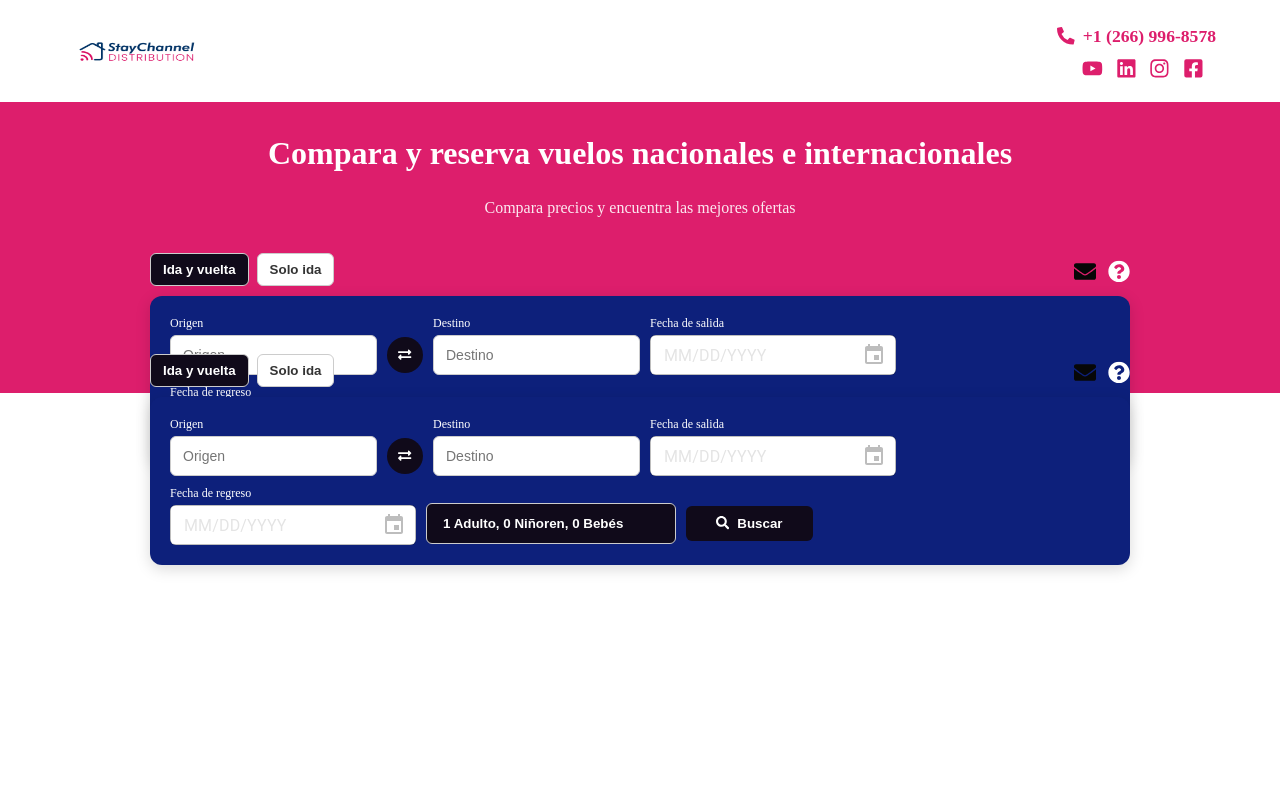
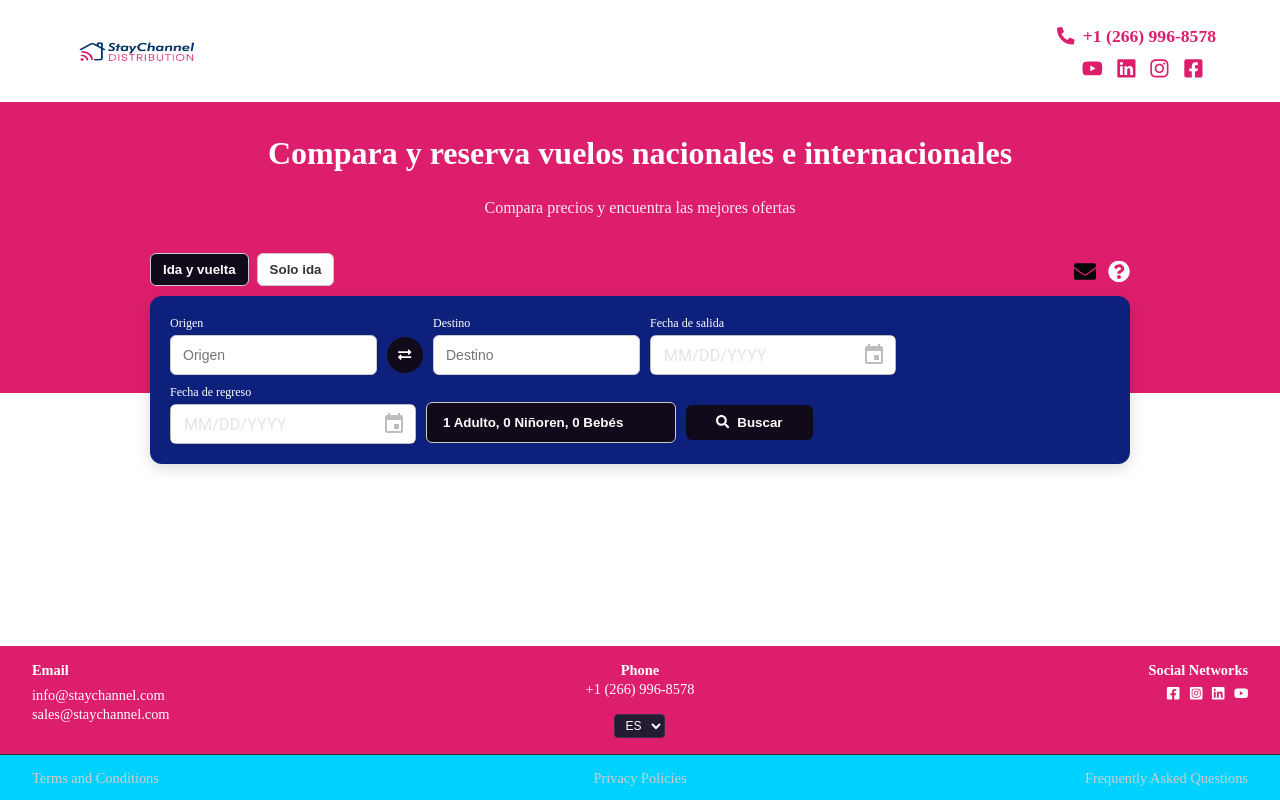
Before and after one commit to Jerry-Techie/StayChannel, a React (Vite) app: page / in a window 1280 px wide. Built offline with nearby package versions, Linux system fonts and the light colour scheme.

Commit message:
Refactor Footer component and styles

```diff
--- a/src/components/Footer.jsx
+++ b/src/components/Footer.jsx
@@ -1,493 +1,171 @@
-import React, { useState, useRef, useEffect } from "react";
+import React from "react";
 import styled from "styled-components";
-import { FaExchangeAlt, FaSearch, FaEnvelope, FaQuestionCircle } from "react-icons/fa";
-import { LocalizationProvider } from "@mui/x-date-pickers";
-import { AdapterDateFns } from "@mui/x-date-pickers/AdapterDateFns";
-import { DatePicker } from "@mui/x-date-pickers/DatePicker";
-import { useTranslation } from "react-i18next";
-import { motion, AnimatePresence } from "framer-motion";
-import "../i18n";
+import { FaFacebookSquare, FaTwitter, FaLinkedin, FaYoutube, FaInstagramSquare } from "react-icons/fa";
+import LanguageChanger from "../components/LanguageChanger";
 
-const Container = styled.div`
-  max-width: 1000px;
-  margin: -140px auto 30px;
-  padding: 0 10px;
-  position: relative;
+const FooterWrapper = styled.footer`
+  width: 100%;
+  position: fixed;
+  bottom: 0;
+  left: 0;
+  z-index: 1000;
+  font-size: 0.9rem;
+  box-sizing: border-box;
 
-  @media(max-width: 768px){ margin-top:-430px }
+  * {
+    box-sizing: inherit;
+  }
+
+  @media (max-width: 768px) {
+    font-size: 0.85rem;
+    position: relative; /* change to relative so it doesn’t cover content */
+  }
 `;
 
-const TripToggle = styled.div`
+
+
+const TopFooter = styled.div`
+  background: #dd1e6c;
+  color: white;
   display: flex;
-  gap: 8px;
-  margin-bottom: 10px;
+  justify-content: space-between;
+  padding: 1rem 2rem;
+  border-bottom: 1px solid #333;
+
+  @media (max-width: 768px) {
+    flex-wrap: wrap;
+    gap: 1rem;
+
+    & > div {
+      flex: 1 1 45%;
+      margin-left: 0 !important;
+      text-align: left !important;
+    }
+
+
+    .sn {
+      justify-content: flex-start !important;
+      flex-direction: row !important;
+      gap: 0.3rem !important;
+      margin-top: 0.5rem !important;
+    }
+  }
 `;
 
-const ToggleButton = styled.button`
-  padding: 8px 12px;
-  border-radius: 6px;
-  border: 1px solid #ccc;
-  background: ${(props) => (props.active ? "#100a1a" : "white")};
-  color: ${(props) => (props.active ? "white" : "#333")};
-  font-weight: bold;
-  cursor: pointer;
+
+const BottomFooter = styled.div`
+  background: #00d2ff;
+  color: #ccc;
+  display: flex;
+  justify-content: space-between;
+  padding: 0.8rem 2rem;
+
+  @media (max-width: 768px) {
+    flex-wrap: wrap;
+    gap: 0.5rem;
+
+    & > div {
+      flex: 1 1 45%;
+      margin-left: 0 !important;
+      margin-right: 0 !important;
+      text-align: left !important;
+    }
+  }
 `;
 
-const TopIcons = styled.div`
-  display: flex;
-  gap: 12px;
-  margin-left: auto;
-  align-items: center;
+const Section = styled.div`
+  flex: 1;
+  @media (max-width: 768px) {
+    margin-right: 10px !important;
+  }
 `;
 
-const InfoDropdown = styled(motion.div)`
-  position: absolute;
-  top: 40px;
-  right: 0;
-  width: 280px;
-  background: white;
-  color: black;
-  padding: 12px;
-  border-radius: 10px;
-  box-shadow: 0 4px 15px rgba(0, 0, 0, 0.2);
-  font-size: 0.85rem;
-  z-index: 20;
+const Link = styled.a`
+  color: inherit;
+  text-decoration: none;
+  display: block;
+  margin-top: 2px;
+
+  &:hover {
+    color: #0d207b;
+  }
 `;
 
-const Form = styled.form`
-  display: flex;
-  flex-wrap: wrap;
-  gap: 10px;
-  align-items: center;
-  padding: 20px;
-  border-radius: 12px;
-  background-color: #0d207b;
-  box-shadow: 0 4px 15px rgba(0, 0, 0, 0.15);
-  position: relative;
-  @media(max-width: 768px){ padding-bottom: 100px; }
-`;
+export default function Footer() {
+  return (
+    <FooterWrapper>
+      <TopFooter>
+        <Section>
+          <b >Email</b>
+          <div style={{ marginTop: "0.5rem" }}>
+            <Link href="mailto:info@staychannel.com">info@staychannel.com</Link>
+            <Link href="mailto:sales@staychannel.com">sales@staychannel.com</Link>
+          </div>
+        </Section>
 
-const InputGroup = styled.div`
-  display: flex;
-  flex-direction: column;
-  min-width: 140px;
-`;
+        <Section style={{ textAlign: "center" }}>
+          <b>Phone</b>
+          <Link href="tel:+12669968578">+1 (266) 996-8578</Link>
+          <div style={{ marginTop: "1rem" }}>
+            <LanguageChanger />
+          </div>
+        </Section>
 
-const Label = styled.label`
-  font-size: 0.75rem;
-  color: #fff;
-  margin-bottom: 4px;
-`;
+        <Section style={{ textAlign: "right" }}>
 
-const Input = styled.input`
-  width: 100%;
-  height: 40px;
-  background: white;
-  border-radius: 6px;
-  border: 1px solid #ccc;
-  padding: 0 12px;
-  font-size: 14px;
-  box-sizing: border-box;
-`;
+          <b >Social Networks</b>
+          <div className="sn"
+            style={{
+              display: "flex",
+              justifyContent: "flex-end",
+              gap: "0.5rem",
+              marginTop: "0.3rem",
 
-const SwapButton = styled.button`
-  background: #100a1a;
-  color: white;
-  border: none;
-  border-radius: 50%;
-  width: 36px;
-  height: 36px;
-  display: flex;
-  justify-content: center;
-  align-items: center;
-  cursor: pointer;
-  margin-top: 18px;
-`;
+            }}
+          >
+            <Link
+              href="https://web.facebook.com/people/Staychannel-Distribution-LLC/61582930321320/?_rdc=1&_rdr#"
+              target="_blank"
+              rel="noopener noreferrer"
+            >
+              <FaFacebookSquare />
+            </Link>
+            <Link
+              href="https://www.instagram.com/staychanneldistribution/"
+              target="_blank"
+              rel="noopener noreferrer"
+            >
+              <FaInstagramSquare />
+            </Link>
+            <Link
+              href="https://www.linkedin.com/company/staychanneldistribution/"
+              target="_blank"
+              rel="noopener noreferrer"
+            >
+              <FaLinkedin />
+            </Link>
+            <Link
+              href="https://www.youtube.com/channel/UCyr2jdkXX9F9pokBBvRrxYA"
+              target="_blank"
+              rel="noopener noreferrer"
+            >
+              <FaYoutube />
+            </Link>
+          </div>
+        </Section>
+      </TopFooter>
 
-const SearchButton = styled.button`
-  padding: 10px 30px;
-  background: #100a1a;
-  color: white;
-  font-weight: bold;
-  border: none;
-  border-radius: 6px;
-  cursor: pointer;
-  margin-top: 15px;
-  display: flex;
-  align-items: center;
-  gap: 8px;
-`;
-
-const PassengerWrapper = styled.div`
-  position: relative;
-`;
-
-const PassengerButton = styled.button`
-  padding: 12px 16px;
-  border-radius: 6px;
-  border: 1px solid #ccc;
-  background: #100a1a;
-  color: white;
-  font-weight: bold;
-  cursor: pointer;
-  margin-top: 15px;
-  min-width: 250px;
-  display: flex;
-  justify-content: space-between;
-  align-items: center;
-`;
-
-const Dropdown = styled(motion.div)`
-  position: absolute;
-  top: 50px;
-  left: 0;
-  width: 100%;
-  max-width: 300px;
-  background: white;
-  color: black;
-  box-shadow: 0 4px 15px rgba(0, 0, 0, 0.2);
-  padding: 12px;
-  border-radius: 10px;
-  display: flex;
-  flex-direction: column;
-  gap: 12px;
-  z-index: 10;
-`;
-
-const CounterRow = styled.div`
-  display: flex;
-  align-items: center;
-  justify-content: space-between;
-  color: black;
-`;
-
-const CounterButton = styled.button`
-  padding: 4px 10px;
-  border-radius: 6px;
-  background: #2e2e2e;
-  color: white;
-  border: none;
-  cursor: pointer;
-  font-weight: bold;
-`;
-
-const SaveButton = styled.button`
-  padding: 6px 12px;
-  border-radius: 6px;
-  background: #100a1a;
-  color: white;
-  border: none;
-  font-weight: bold;
-  cursor: pointer;
-  align-self: flex-end;
-  margin-top: 10px;
-`;
-
-const MotionContainer = motion(Container);
-const MotionSearchButton = motion(SearchButton);
-
-export default function SearchBox() {
-  const { t } = useTranslation();
-
-  const [tripType, setTripType] = useState("round");
-  const [origin, setOrigin] = useState("");
-  const [destination, setDestination] = useState("");
-  const [departure, setDeparture] = useState(null);
-  const [returnDate, setReturnDate] = useState(null);
-
-  const [adults, setAdults] = useState(1);
-  const [children, setChildren] = useState(0);
-  const [infants, setInfants] = useState(0);
-
-  const [tempAdults, setTempAdults] = useState(adults);
-  const [tempChildren, setTempChildren] = useState(children);
-  const [tempInfants, setTempInfants] = useState(infants);
-
-  const [swapped, setSwapped] = useState(false);
-  const [showDropdown, setShowDropdown] = useState(false);
-  const [showInfo, setShowInfo] = useState(false);
-
-  const originRef = useRef(null);
-  const destinationRef = useRef(null);
-  const dropdownRef = useRef(null);
-
-  const handleSwap = () => setSwapped(!swapped);
-  const handleInfoClick = () => setShowInfo(!showInfo);
-
-  const handlePassengerClick = () => {
-    if (!origin) {
-      originRef.current.focus();
-      return;
-    }
-    if (!destination) {
-      destinationRef.current.focus();
-      return;
-    }
-    setTempAdults(adults);
-    setTempChildren(children);
-    setTempInfants(infants);
-    setShowDropdown(!showDropdown);
-  };
-
-  const handleSavePassengers = () => {
-    setAdults(tempAdults);
-    setChildren(tempChildren);
-    setInfants(tempInfants);
-    setShowDropdown(false);
-  };
-
-  useEffect(() => {
-    const handleClickOutside = (e) => {
-      if (
-        dropdownRef.current &&
-        !dropdownRef.current.contains(e.target)
-      ) {
-        setShowDropdown(false);
-      }
-    };
-    document.addEventListener("mousedown", handleClickOutside);
-    return () => document.removeEventListener("mousedown", handleClickOutside);
-  }, []);
-
-  const renderOriginDest = () => {
-    const originBlock = (
-      <InputGroup>
-        <Label>{t("origin")}</Label>
-        <Input
-          ref={originRef}
-          value={origin}
-          onChange={(e) => setOrigin(e.target.value)}
-          placeholder={t("origin")}
-          required
-        />
-      </InputGroup>
-    );
-
-    const destinationBlock = (
-      <InputGroup>
-        <Label>{t("destination")}</Label>
-        <Input
-          ref={destinationRef}
-          value={destination}
-          onChange={(e) => setDestination(e.target.value)}
-          placeholder={t("destination")}
-          required
-        />
-      </InputGroup>
-    );
-
-    return swapped ? (
-      <>
-        {destinationBlock}
-        <SwapButton type="button" onClick={handleSwap}>
-          <FaExchangeAlt />
-        </SwapButton>
-        {originBlock}
-      </>
-    ) : (
-      <>
-        {originBlock}
-        <SwapButton type="button" onClick={handleSwap}>
-          <FaExchangeAlt />
-        </SwapButton>
-        {destinationBlock}
-      </>
-    );
-  };
-
-  return (
-    <MotionContainer
-      initial={{ opacity: 0, y: 50 }}
-      animate={{ opacity: 1, y: 0 }}
-      transition={{ duration: 0.8, ease: "easeOut" }}
-    >
-      <TripToggle>
-        <ToggleButton
-          type="button"
-          active={tripType === "round"}
-          onClick={() => setTripType("round")}
-        >
-          {t("roundTrip")}
-        </ToggleButton>
-        <ToggleButton
-          type="button"
-          active={tripType === "oneway"}
-          onClick={() => setTripType("oneway")}
-        >
-          {t("oneWay")}
-        </ToggleButton>
-
-      <TopIcons>
-  <motion.div
-    animate={{ y: [0, -5, 0, 5, 0] }}
-    transition={{ repeat: Infinity, duration: 1.5, ease: "easeInOut" }}
-    whileHover={{ scale: 1.3 }}
-    onClick={() =>
-      window.open(
-        "mailto:info@staychannel.com?subject=Booking%20Help&body=Hello,%20I%20need%20help%20with%20booking",
-        "_blank"
-      )
-    }
-    style={{ cursor: "pointer" }}
-  >
-    <FaEnvelope size={22} color="#070707ff" />
-  </motion.div>
-
-  <div style={{ position: "relative" }}>
-    <motion.div
-      animate={{ y: [0, -5, 0, 5, 0] }}
-      transition={{ repeat: Infinity, duration: 1.5, ease: "easeInOut" }}
-      whileHover={{ scale: 1.3 }}
-      onClick={handleInfoClick}
-      style={{ cursor: "pointer" }}
-    >
-      <FaQuestionCircle size={22} color="white" />
-    </motion.div>
-
-    <AnimatePresence>
-      {showInfo && (
-        <InfoDropdown
-          initial={{ opacity: 0, y: -10 }}
-          animate={{ opacity: 1, y: 0 }}
-          exit={{ opacity: 0, y: -10 }}
-          transition={{ duration: 0.3 }}
-        >
-          <strong>How to Use:</strong>
-          <ol style={{ paddingLeft: "16px", marginTop: "6px" }}>
-            <li>Enter your origin and destination.</li>
-            <li>Select departure date (and return date for round-trip).</li>
-            <li>Choose number of passengers.</li>
-            <li>Click the search button to see available trips.</li>
-            <li>Use the swap button to switch origin/destination.</li>
-            <li>For help, click the Mail icon to contact us.</li>
-          </ol>
-        </InfoDropdown>
-      )}
-    </AnimatePresence>
-  </div>
-</TopIcons>
-
-      </TripToggle>
-
-      <Form onSubmit={(e) => e.preventDefault()}>
-        {renderOriginDest()}
-
-        <InputGroup>
-          <Label>{t("departureDate")}</Label>
-          <LocalizationProvider dateAdapter={AdapterDateFns}>
-            <DatePicker
-              value={departure}
-              onChange={(newValue) => setDeparture(newValue)}
-              disabled={!origin || !destination}
-              slotProps={{
-                textField: {
-                  fullWidth: true,
-                  size: "small",
-                  sx: { background: "white", borderRadius: "6px" },
-                },
-              }}
-            />
-          </LocalizationProvider>
-        </InputGroup>
-
-        {tripType === "round" && (
-          <InputGroup>
-            <Label>{t("arrivalDate")}</Label>
-            <LocalizationProvider dateAdapter={AdapterDateFns}>
-              <DatePicker
-                value={returnDate}
-                onChange={(newValue) => setReturnDate(newValue)}
-                disabled={!origin || !destination}
-                slotProps={{
-                  textField: {
-                    fullWidth: true,
-                    size: "small",
-                    sx: { background: "white", borderRadius: "6px" },
-                  },
-                }}
-              />
-            </LocalizationProvider>
-          </InputGroup>
-        )}
-
-        <PassengerWrapper>
-          <PassengerButton type="button" onClick={handlePassengerClick}>
-            {adults} {t("adult")}
-            {adults !== 1 ? "s" : ""}, {children} {t("child")}
-            {children !== 1 ? "ren" : ""}, {infants} {t("infant")}
-            {infants !== 1 ? "s" : ""}
-          </PassengerButton>
-
-          <AnimatePresence>
-            {showDropdown && (
-              <Dropdown
-                ref={dropdownRef}
-                initial={{ opacity: 0, y: -10 }}
-                animate={{ opacity: 1, y: 0 }}
-                exit={{ opacity: 0, y: -10 }}
-                transition={{ duration: 0.3 }}
-              >
-                <CounterRow>
-                  <span>{t("adults")}:</span>
-                  <div>
-                    <CounterButton
-                      onClick={() => setTempAdults((a) => Math.max(0, a - 1))}
-                    >
-                      -
-                    </CounterButton>
-                    <span style={{ margin: "0 8px" }}>{tempAdults}</span>
-                    <CounterButton onClick={() => setTempAdults((a) => a + 1)}>
-                      +
-                    </CounterButton>
-                  </div>
-                </CounterRow>
-
-                <CounterRow>
-                  <span>{t("children")}:</span>
-                  <div>
-                    <CounterButton
-                      onClick={() => setTempChildren((c) => Math.max(0, c - 1))}
-                    >
-                      -
-                    </CounterButton>
-                    <span style={{ margin: "0 8px" }}>{tempChildren}</span>
-                    <CounterButton onClick={() => setTempChildren((c) => c + 1)}>
-                      +
-                    </CounterButton>
-                  </div>
-                </CounterRow>
-
-                <CounterRow>
-                  <span>{t("infants")}:</span>
-                  <div>
-                    <CounterButton
-                      onClick={() => setTempInfants((i) => Math.max(0, i - 1))}
-                    >
-                      -
-                    </CounterButton>
-                    <span style={{ margin: "0 8px" }}>{tempInfants}</span>
-                    <CounterButton onClick={() => setTempInfants((i) => i + 1)}>
-                      +
-                    </CounterButton>
-                  </div>
-                </CounterRow>
-
-                <SaveButton type="button" onClick={handleSavePassengers}>
-                  {t("save")}
-                </SaveButton>
-              </Dropdown>
-            )}
-          </AnimatePresence>
-        </PassengerWrapper>
-
-        <MotionSearchButton
-          type="submit"
-          whileHover={{ scale: 1.05, backgroundColor: "#ff3366" }}
-          whileTap={{ scale: 0.95 }}
-        >
-          <FaSearch /> {t("search")}
-        </MotionSearchButton>
-      </Form>
-    </MotionContainer>
+      <BottomFooter>
+        <Section style={{ fontWeight: "500" }}>
+          <Link href="/terms">Terms and Conditions</Link>
+        </Section>
+        <Section style={{ textAlign: "center", fontWeight: "500" }}>
+          <Link href="/privacy">Privacy Policies</Link>
+        </Section>
+        <Section style={{ textAlign: "right", fontWeight: "500" }}>
+          <Link href="/faq">Frequently Asked Questions</Link>
+        </Section>
+      </BottomFooter>
+    </FooterWrapper>
   );
 }
```
